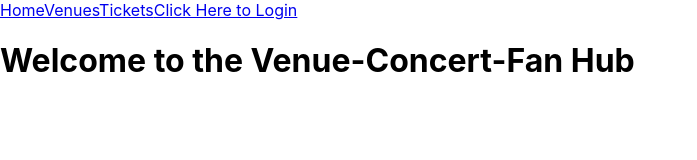
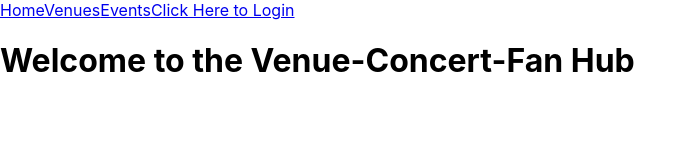
Before and after one commit to losttherexo/lil-stinkers-event-club, a React (Create React App) app in the folder client/: page / in a window 1280 px wide. Shown: the top 160 px of the page, without its empty margins (0-697 px from the left). Built offline with nearby package versions, Linux system fonts and the light colour scheme; no server answers.

Commit message:
tickets to events

```diff
--- a/client/src/App.js
+++ b/client/src/App.js
@@ -3,7 +3,7 @@ import React, {useState, useEffect} from 'react'
 import Home from "./Home"
 import Navbar from "./Navbar"
 import Venues from "./Venues"
-import Tickets from "./Tickets"
+import Events from "./Events"
 import Login from "./Login"
 import {
     BrowserRouter,
@@ -47,7 +47,7 @@ function App() {
                 <Routes>
                     <Route path="/" element={<Home />} />
                     <Route path="/venues" element={<Venues venuesArray={venuesArray}/>} />
-                    <Route path="/tickets" element={<Tickets />} />
+                    <Route path="/events" element={<Events />} />
                     <Route path="/login" element={<Login onLogin={handleLogin} />} />
                     <Route path="*" element={<h1>404 Page Not Found</h1>} />
                 </Routes>
--- /dev/null
+++ b/client/src/Events.js
@@ -0,0 +1,9 @@
+import React from "react"
+
+function Events(){
+    return(
+        <h1>Welcome to Events</h1>
+    )
+}
+
+export default Events
--- a/client/src/Navbar.js
+++ b/client/src/Navbar.js
@@ -13,7 +13,7 @@ function Navbar({user, onLogout}) {
         <nav className="nav">
             <NavLink className="NavLink" to = "./" end>Home</NavLink>
             <NavLink className="NavLink" to = "/venues">Venues</NavLink>
-            <NavLink className="NavLink" to = "/tickets">Tickets</NavLink>
+            <NavLink className="NavLink" to = "/events">Events</NavLink>
             {user ? (
                 <div>
                     <p>Welcome, {user.username}!</p>
--- a/client/src/Tickets.js
+++ /dev/null
@@ -1,9 +0,0 @@
-import React from "react"
-
-function Tickets(){
-    return(
-        <h1>Welcome to Tickets</h1>
-    )
-}
-
-export default Tickets
```
